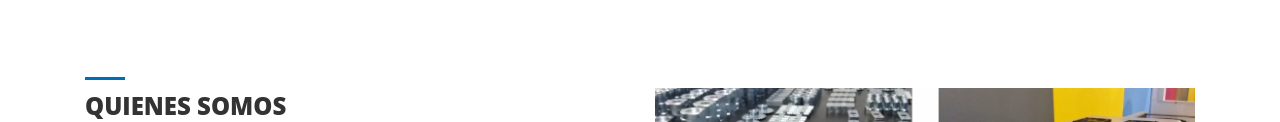
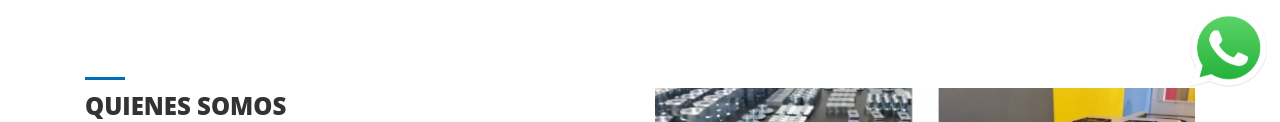
Before and after one commit to aleecha/prueba, a plain HTML site: page index.html in a window 1280 px wide. Shown: the part 673-795 px from the top of the page. Drawn offline with nearby package versions, Linux system fonts and the light colour scheme; files whose address does not match are found by name.

Commit message:
link wathsap

```diff
--- a/index.html
+++ b/index.html
@@ -11,7 +11,13 @@
 <body>
 <section id="header">
 	<header>
+		<div class="cubo">
+			<div class="logo2">
+			<a href="https://wa.me/+541168747882?text=Hola estoy interesado en sus productos">
+			<img class="img" src="img/logo2.png" alt=""></a>
 
+			</div>
+			</div>
 
 
 
```
